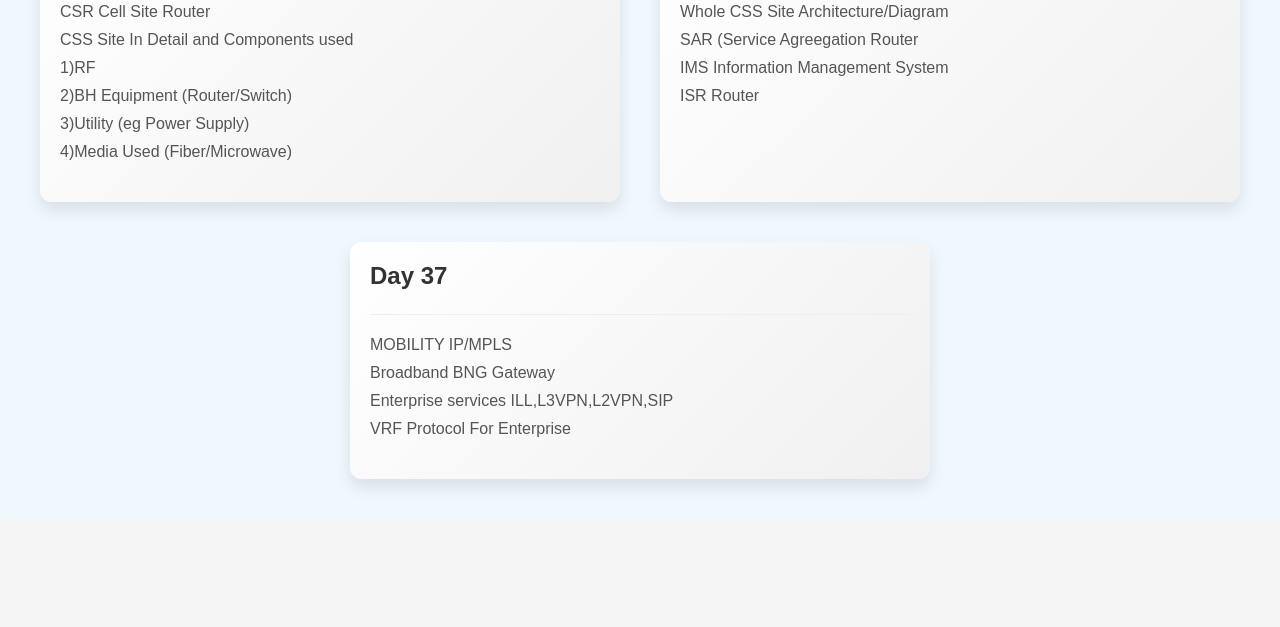
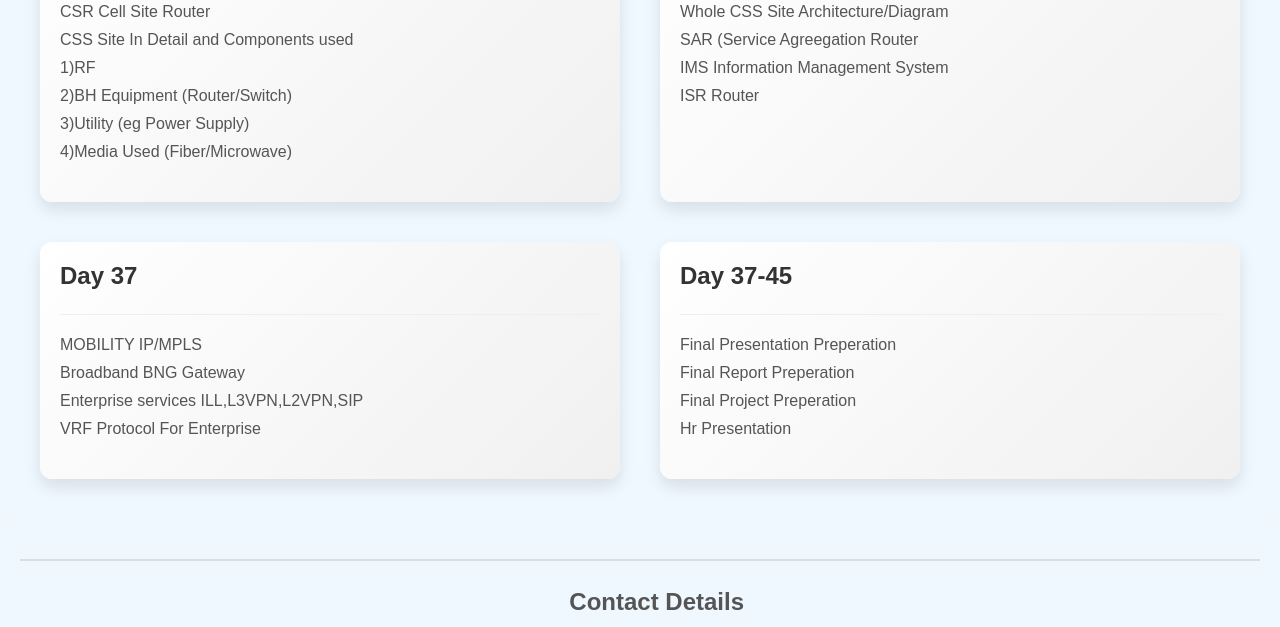
Before and after one commit to DoRishabh/Summer-Internship, a plain HTML site: page index.html in a window 1280 px wide. Shown: the part 5567-6194 px from the top of the page. Before the commit the page ends 6086 px from the top, so only its background shows below. Drawn offline with Linux system fonts and the light colour scheme.

Commit message:
Update index.html

```diff
--- a/index.html
+++ b/index.html
@@ -404,7 +404,16 @@
         <li>VRF Protocol For Enterprise</li>
       </ul>
     </div>
-     <!--
+    <div class="taskBox">
+    <h3>Day 37-45</h3>
+      <hr>
+      <ul>
+        <li>Final Presentation Preperation</li>
+        <li>Final Report Preperation</li>
+        <li>Final Project Preperation</li>
+        <li>Hr Presentation</li>
+      </ul>
+    </div>
   </section>
  <footer>
     <hr>
@@ -423,7 +432,6 @@
         <span class="animated-text">+91 7986717542</span>
       </p>
     </div>
-       -->
   </footer>
 
   <script src="app.js"></script>
```
